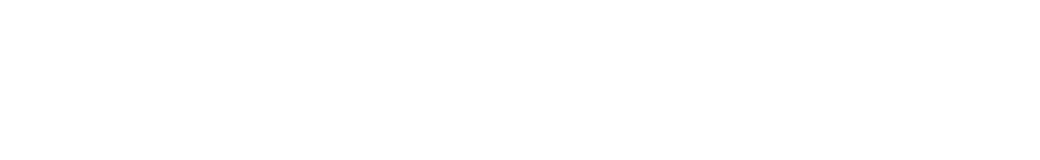
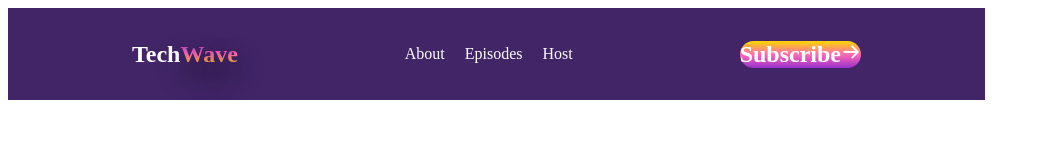
Before and after one commit to sumaiya7-ops/assignment-2, a plain HTML site: page index.html in a window 1280 px wide. Shown: the whole page, without its empty margins (0-1040 px from the left). Drawn offline with Linux system fonts and the light colour scheme.

Commit message:
my first navbar

```diff
--- a/index.html
+++ b/index.html
@@ -3,9 +3,19 @@
 <head>
     <meta charset="UTF-8">
     <meta name="viewport" content="width=device-width, initial-scale=1.0">
+
+    <link rel="stylesheet" href="styles/style.css">
     <title>Assignment 2</title>
 </head>
-<body>
-
+<body >
+<nav class="navbar">
+    <h1 class="left">Tech<span>Wave</span> </h1>
+    <section class="center">
+        <div>About</div>
+        <div>Episodes</div>
+        <div>Host</div>
+    </section>
+    <h1 class="right">Subscribe<img src="B13-A02-TechWave/assets/ArrowRight.png"></h1>
+</nav>
 </body>
 </html>
--- /dev/null
+++ b/styles/style.css
@@ -0,0 +1,33 @@
+* {
+    max-width: 993px;
+}
+.navbar {
+    height: 92px;
+    background-color: #412567;
+    display: flex;
+    justify-content: space-between;
+    align-items: center;
+    color: white;
+}
+.left {
+    margin-left: 124px;
+}
+
+span {
+ background: linear-gradient(to top, gold, hotpink, darkorchid);
+ -webkit-background-clip: text;
+     color: transparent;
+    text-shadow: 1px 12px 26px rgba(0, 0, 0, 0.8);
+}
+.center {
+
+display: flex;
+gap: 20px;
+}
+.right {
+
+    margin-right: 124px;
+   background-image: linear-gradient(gold, hotpink, darkorchid);
+  border-radius: 45px;
+
+}
```
Also changed, not shown: B13-A02-TechWave/assets/ArrowRight.png (added).
